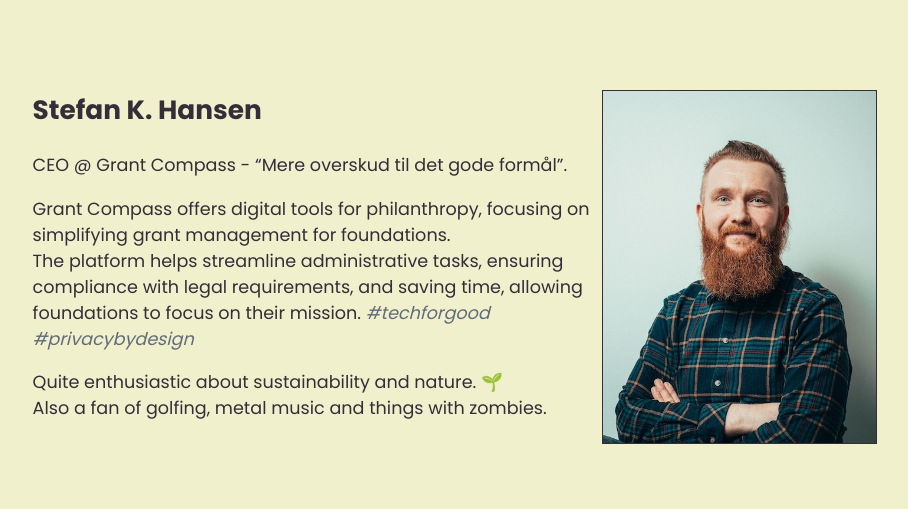
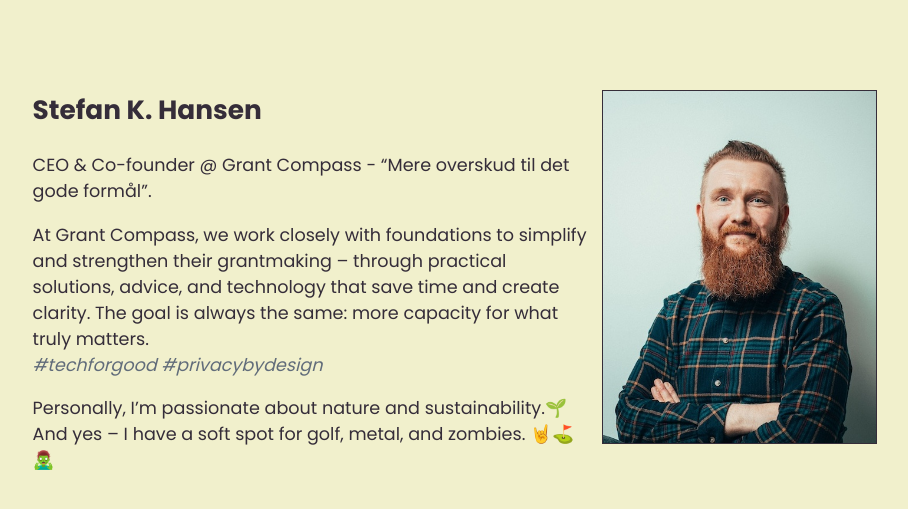
Before and after one commit to skhansen/skhansen.github.io, a Jekyll site: the page built from index.md, in a window 1280 px wide. Shown: the top 509 px of the page, without its empty margins (185-1093 px from the left). Built offline with Jekyll 4.4.1, drawn with Linux system fonts in a browser that asks for light colours; our own code applies the rules of GitHub Pages for plain Markdown files.

Commit message:
Update index.md

```diff
--- a/index.md
+++ b/index.md
@@ -3,10 +3,10 @@ title: SKHansen
 ---
 # Stefan K. Hansen
 
-CEO @ Grant Compass - "Mere overskud til det gode formål".
+CEO & Co-founder @ Grant Compass - "Mere overskud til det gode formål".
 
-Grant Compass offers digital tools for philanthropy, focusing on simplifying grant management for foundations.\
-The platform helps streamline administrative tasks, ensuring compliance with legal requirements, and saving time, allowing foundations to focus on their mission. *#techforgood* *#privacybydesign*
+At Grant Compass, we work closely with foundations to simplify and strengthen their grantmaking – through practical solutions, advice, and technology that save time and create clarity. The goal is always the same: more capacity for what truly matters.\
+*#techforgood* *#privacybydesign*
 
-Quite enthusiastic about sustainability and nature. 🌱\
-Also a fan of golfing, metal music and things with zombies.
+Personally, I’m passionate about nature and sustainability.🌱\
+And yes – I have a soft spot for golf, metal, and zombies. 🤘⛳🧟‍♂️
```
